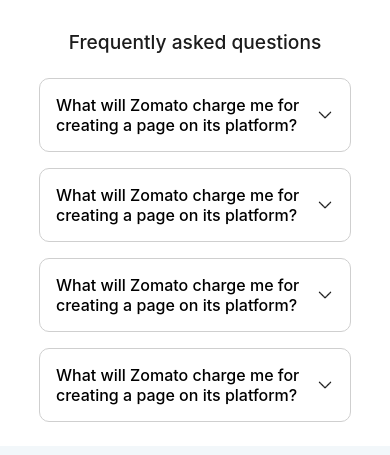
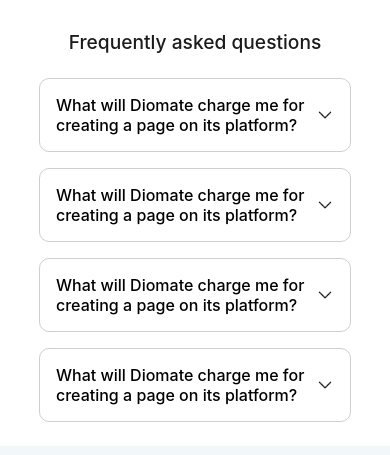
Before and after one commit to diomate/om, a React (Vite) app: page /add-restaurant in a window 390 px wide. Shown: the part 2916-3371 px from the top of the page. Built offline with nearby package versions, Linux system fonts and the light colour scheme.

Commit message:
Phone view Changes

```diff
--- a/src/components/Auth/Login/Login.jsx
+++ b/src/components/Auth/Login/Login.jsx
@@ -36,7 +36,7 @@
                 Continue with Google
             </div>
             <hr className={loginCss.break} />
-            <div className={loginCss.newToZomato}>New to Zomato? <div className={loginCss.createAcc} onClick={() => setAuth({ closed: false, login: false, signup: true })}>Create Account</div></div>
+            <div className={loginCss.newToZomato}>New to Diomate? <div className={loginCss.createAcc} onClick={() => setAuth({ closed: false, login: false, signup: true })}>Create Account</div></div>
         </div>
     </div> :  <EnterOTP setModal={setOTPModal} setLoggedIn={setLoggedIn} setAuth={setAuth} />
     return createPortal(loginDiv, document.getElementById('modal'));
--- a/src/components/Auth/Signup/Signup.jsx
+++ b/src/components/Auth/Signup/Signup.jsx
@@ -21,7 +21,7 @@
                 <span className={signupCss.termsTxt}>
                     <input type="checkbox" name="accpect" id="accpect" className={signupCss.checkBox} />
                     <span>
-                        I agree to Zomato's <a href="" className={signupCss.termaAnchor}>Terms of Service, Privacy Policy</a> and <a href="" className={signupCss.termaAnchor}>Content Policies</a>
+                        I agree to Diomate's <a href="" className={signupCss.termaAnchor}>Terms of Service, Privacy Policy</a> and <a href="" className={signupCss.termaAnchor}>Content Policies</a>
                     </span>
                 </span>
                 <button className={signupCss.btn}>Create Account</button>
--- a/src/components/HomeComponents/FrequentlyAskedQues/FrequentlyAskedQues.jsx
+++ b/src/components/HomeComponents/FrequentlyAskedQues/FrequentlyAskedQues.jsx
@@ -6,10 +6,10 @@
         <div className={css.innerDiv}>
             <div className={css.title}>Frequently asked questions</div>
             <div className={css.cards}>
-                <CollapsableCard2 title="What will Zomato charge me for creating a page on its platform?" content="Creating a restaurant page on Zomato is free of cost. You can maintain your page by replying to reviews and do a lot more without any charges." />
-                <CollapsableCard2 title="What will Zomato charge me for creating a page on its platform?" content="Creating a restaurant page on Zomato is free of cost. You can maintain your page by replying to reviews and do a lot more without any charges." />
-                <CollapsableCard2 title="What will Zomato charge me for creating a page on its platform?" content="Creating a restaurant page on Zomato is free of cost. You can maintain your page by replying to reviews and do a lot more without any charges." />
-                <CollapsableCard2 title="What will Zomato charge me for creating a page on its platform?" content="Creating a restaurant page on Zomato is free of cost. You can maintain your page by replying to reviews and do a lot more without any charges." />
+                <CollapsableCard2 title="What will Diomate charge me for creating a page on its platform?" content="Creating a restaurant page on Diomate is free of cost. You can maintain your page by replying to reviews and do a lot more without any charges." />
+                <CollapsableCard2 title="What will Diomate charge me for creating a page on its platform?" content="Creating a restaurant page on diomate is free of cost. You can maintain your page by replying to reviews and do a lot more without any charges." />
+                <CollapsableCard2 title="What will Diomate charge me for creating a page on its platform?" content="Creating a restaurant page on Diomate is free of cost. You can maintain your page by replying to reviews and do a lot more without any charges." />
+                <CollapsableCard2 title="What will Diomate charge me for creating a page on its platform?" content="Creating a restaurant page on Diomate is free of cost. You can maintain your page by replying to reviews and do a lot more without any charges." />
             </div>
         </div>
     </div>
```
